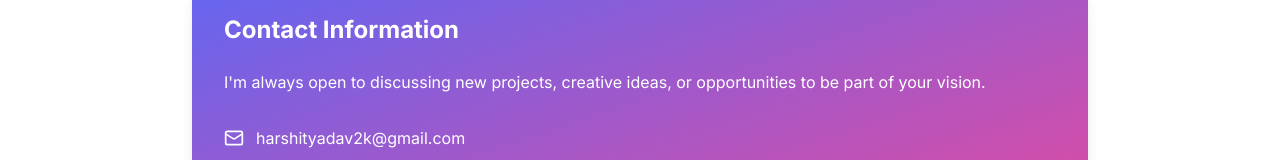
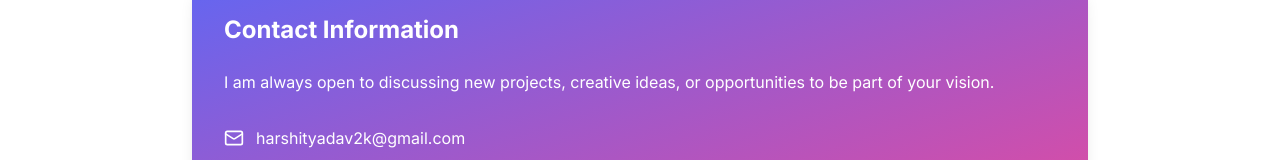
Before and after one commit to hyadav2k/hyadav2k.github.io, a React (Vite) app: page / in a window 1280 px wide. Shown: the part 5386-5546 px from the top of the page. Built offline with nearby package versions, Linux system fonts and the light colour scheme.

Commit message:
Update App.tsx

```diff
--- a/src/App.tsx
+++ b/src/App.tsx
@@ -511,7 +511,7 @@ function App() {
                 <div className="p-8 bg-gradient-to-br from-[var(--primary)] to-[var(--accent)] text-white">
                   <h3 className="text-2xl font-bold mb-6">Contact Information</h3>
                   <p className="mb-8">
-                    I'm always open to discussing new projects, creative ideas, or opportunities to be part of your vision.
+                    I am always open to discussing new projects, creative ideas, or opportunities to be part of your vision.
                   </p>
                   <div className="space-y-6">
                     <a href="mailto:harshityadav2k@gmail.com" className="flex items-center text-white hover:text-white/80 transition-colors">
```
